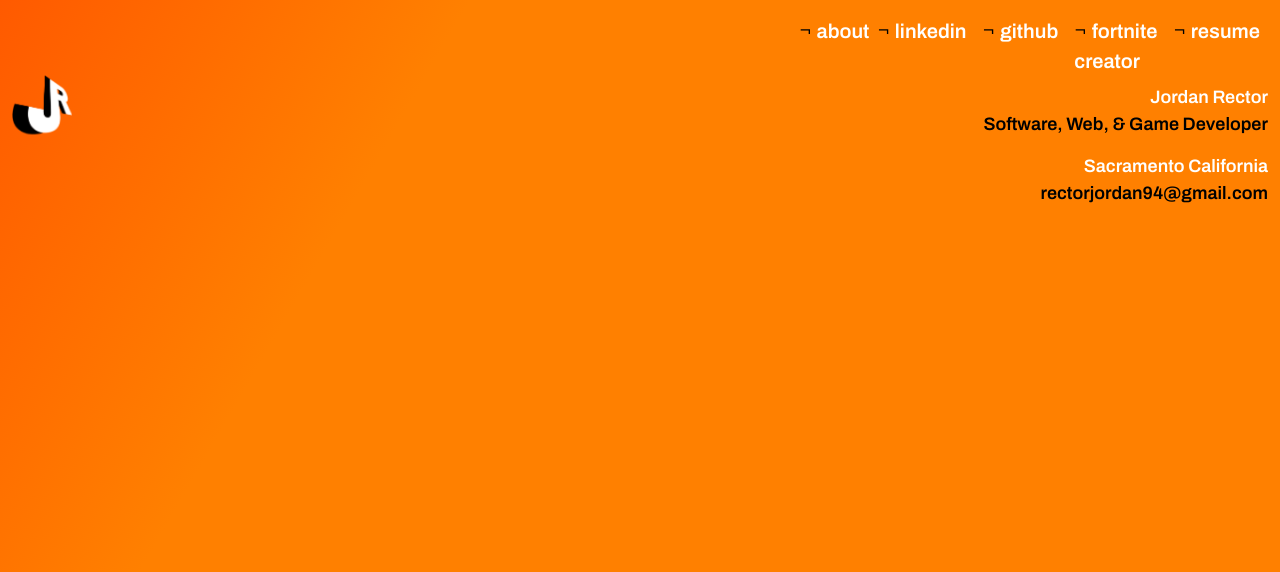
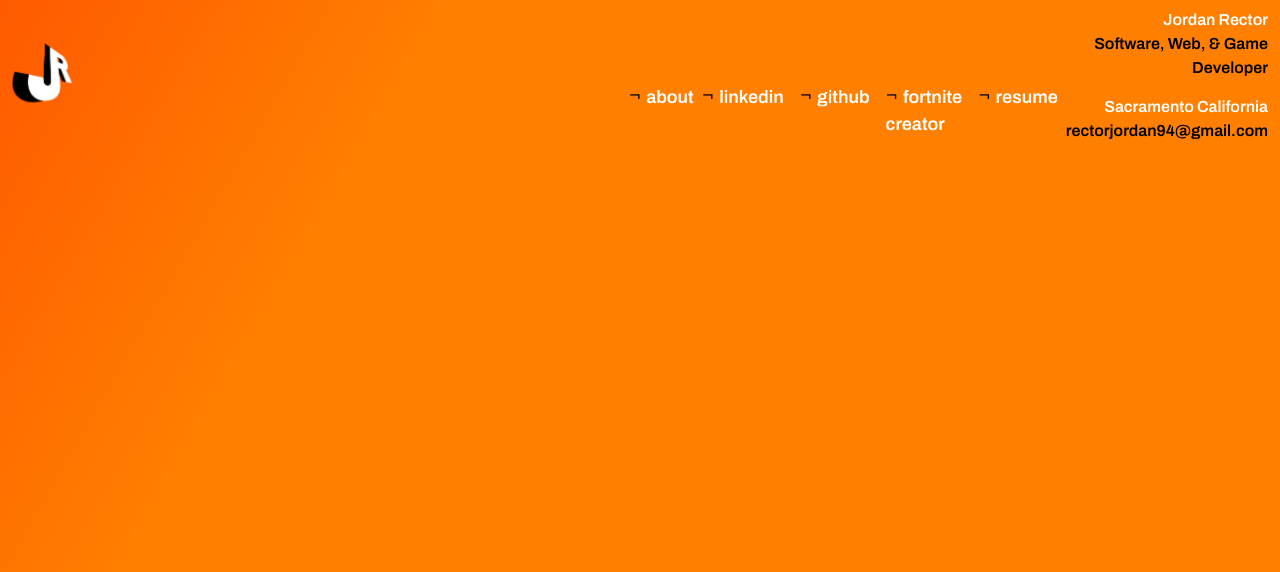
Before and after one commit to rectorjordan94/portfolio, a React (Create React App) app: page / in a window 1280 px wide. Shown: the top 572 px of the page. Built offline with nearby package versions, Linux system fonts and the light colour scheme.

Commit message:
adds styling for navbar and about section for 568px screen size

```diff
--- a/src/index.css
+++ b/src/index.css
@@ -1000,6 +1000,57 @@ body {
 /*? *********************************************************************************************************************************  */
 
 @media (min-width: 568px) {
+  .main-h2:nth-child(1) {
+    margin-top:0px;
+  }
+  .navbar-collapse {
+    flex-direction: row;
+    align-items: flex-end;
+  }
+  .navbar-nav {
+    --bs-nav-link-padding-y: 5px;
+  }
+  .nav-link {
+    font-size: 18px;
+  }
+  .modal-nav-button {
+    font-size: 18px;
+    padding: 5px 0px;
+  }
+  .nav-descript {
+    font-size: 16px;
+  }
+  #about-modal-title {
+    left: 190px;
+    top: -2px;
+  }
+  #about-modal-header {
+    max-height: 50px;
+  }
+  #logo-bio {
+    max-width: 45px;
+  }
+  .modal-header .btn-close {
+    padding: 5px;
+  }
+  .bio-paragraph {
+    padding: 5px 100px;
+    font-size: 16px;
+  }
+  .bio-container:nth-child(1) {
+    margin-top: 25px;
+  }
+  .bio-img {
+    padding: 10px 120px;
+  }
+  .carousel-control-prev {
+    left: 35px;
+    scale: 1.5;
+  }
+  .carousel-control-next {
+    right: 35px;
+    scale: 1.5;
+  }
 
 }
 
```
